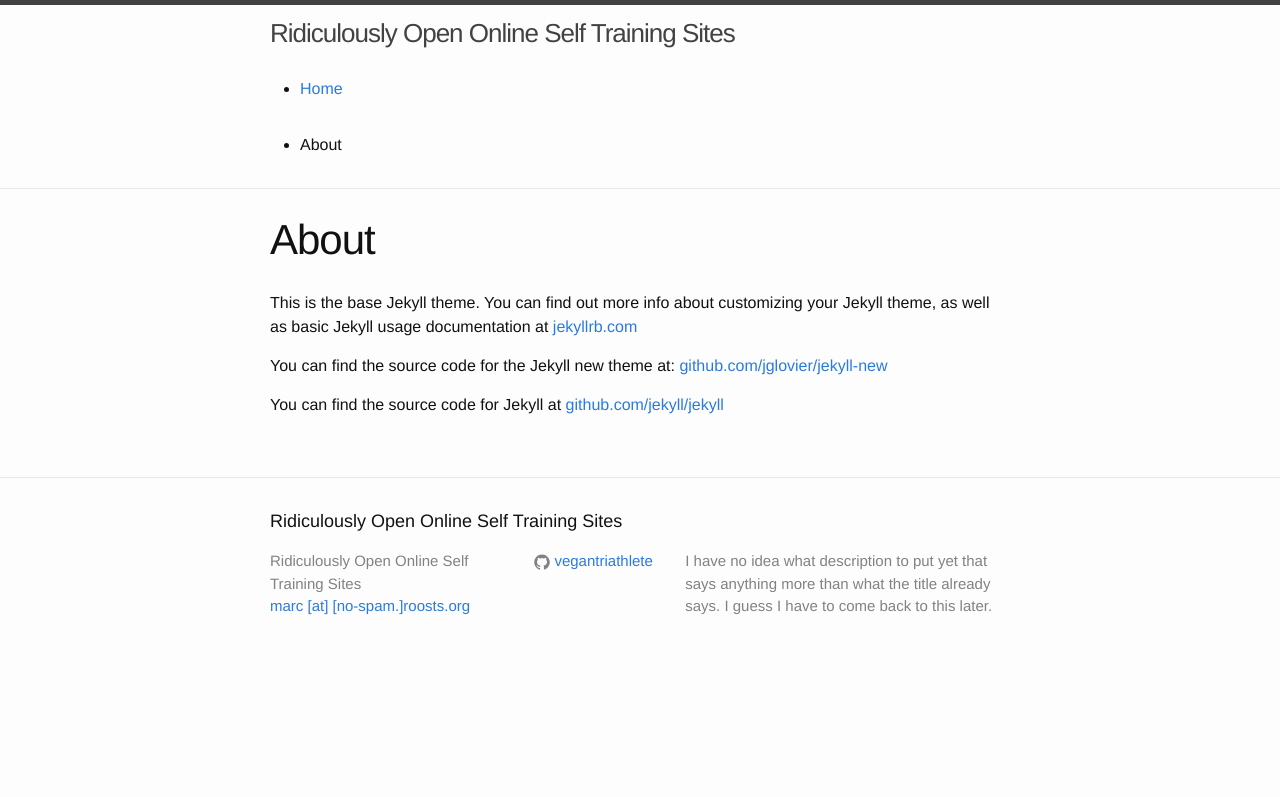
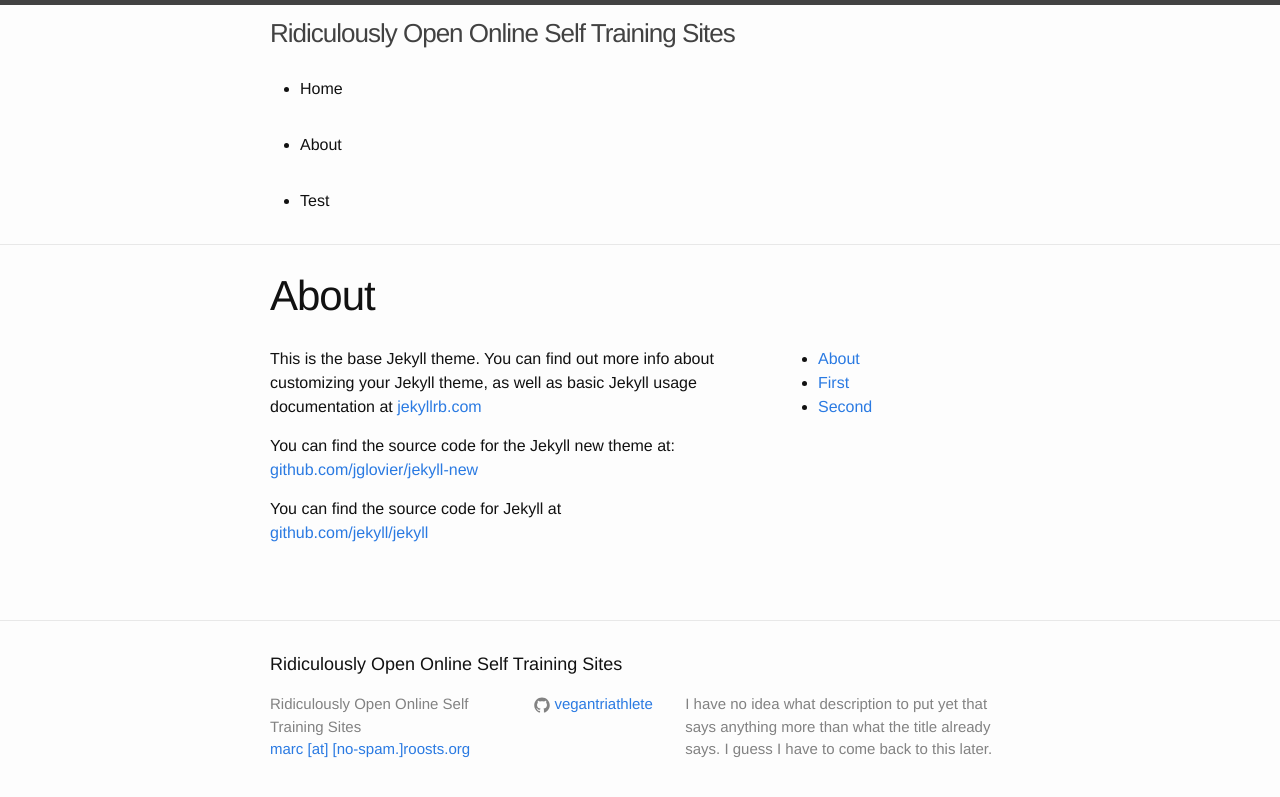
Before and after one commit to roosts/roosts.github.io, a Jekyll site: the page built from _primary/about.md, in a window 1280 px wide. Shown: the top 797 px of the page. Built offline with Jekyll 4.4.1, drawn with Linux system fonts in a browser that asks for light colours; comment, search, counter and statistics services are not loaded.

Commit message:
Add functionality and tests for sidebars

```diff
--- a/_config.yml
+++ b/_config.yml
@@ -19,3 +19,5 @@
 collections:
   primary:
     output: true
+  secondary:
+    output : true
--- a/_includes/header.html
+++ b/_includes/header.html
@@ -15,7 +15,7 @@
 
       <div class="trigger">
         <ul>
-          <li><a href="/">Home</a></li>
+          <li><a class="page-link" href="/">Home</a></li>
         {% for page in site.primary %}
           {% if page.title %}
           <li><a class="page-link" href="{{ page.url | prepend: site.baseurl }}">{{ page.title }}</a></li>
--- a/_layouts/page.html
+++ b/_layouts/page.html
@@ -7,8 +7,29 @@
     <h1 class="post-title">{{ page.title }}</h1>
   </header>
 
-  <article class="post-content">
-    {{ content }}
-  </article>
+  {% if page.sidebar %}
+
+    <article class="post-content with-sidebar">
+      {{ content }}
+    </article>
+
+    <div class="sidebar">
+      <ul>
+        <li><a class="page-link block-title" href="{{ page.parent | prepend: site.baseurl }}">{{ page.parent_title }}</a></li>
+      {% for item in site.secondary %}
+        {% if item.parent == page.parent %}
+        <li><a class="page-link" href="{{ item.url | prepend: site.baseurl }}">{{ item.title }}</a></li>
+        {% endif %}
+      {% endfor %}
+      </ul>
+    </div>
+
+  {% else %}
+
+    <article class="post-content without-sidebar">
+      {{ content }}
+    </article>
+
+  {% endif %}
 
 </div>
--- a/_primary/about.md
+++ b/_primary/about.md
@@ -2,6 +2,9 @@
 layout: page
 title: About
 permalink: /about/
+sidebar: TRUE
+parent: /about/
+parent_title: About
 ---
 
 This is the base Jekyll theme. You can find out more info about customizing your Jekyll theme, as well as basic Jekyll usage documentation at [jekyllrb.com](http://jekyllrb.com/)
--- a/_sass/_layout.scss
+++ b/_sass/_layout.scss
@@ -232,3 +232,20 @@
         }
     }
 }
+
+/**
+ * Articles
+ */
+
+article.with-sidebar {
+  float: left;
+  width: 60%;
+}
+
+/**
+ * Sidebars
+ */
+div.sidebar {
+  float: right;
+  width: 30%;
+}
```
Also changed, not shown: _primary/test.md (added, +10 -0 lines), _secondary/first.md (added, +10 -0 lines), _secondary/second.md (added, +10 -0 lines).
